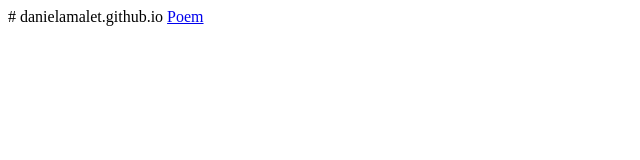
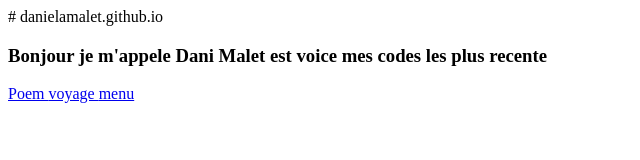
Before and after one commit to danielamalet/danielamalet.github.io, a plain HTML site: page index.html in a window 1280 px wide. Shown: the whole page, without its empty margins (0-640 px from the left). Drawn offline with Linux system fonts and the light colour scheme.

Commit message:
Update index.html

```diff
--- a/index.html
+++ b/index.html
@@ -1,3 +1,7 @@
 # danielamalet.github.io
 
+<h3>Bonjour je m'appele Dani Malet est voice mes codes les plus recente</h3>
+
 <a href="poem.html">Poem </a>
+<a href="voyage.html">voyage </a>
+<a href="menu.html">menu </a>
```
